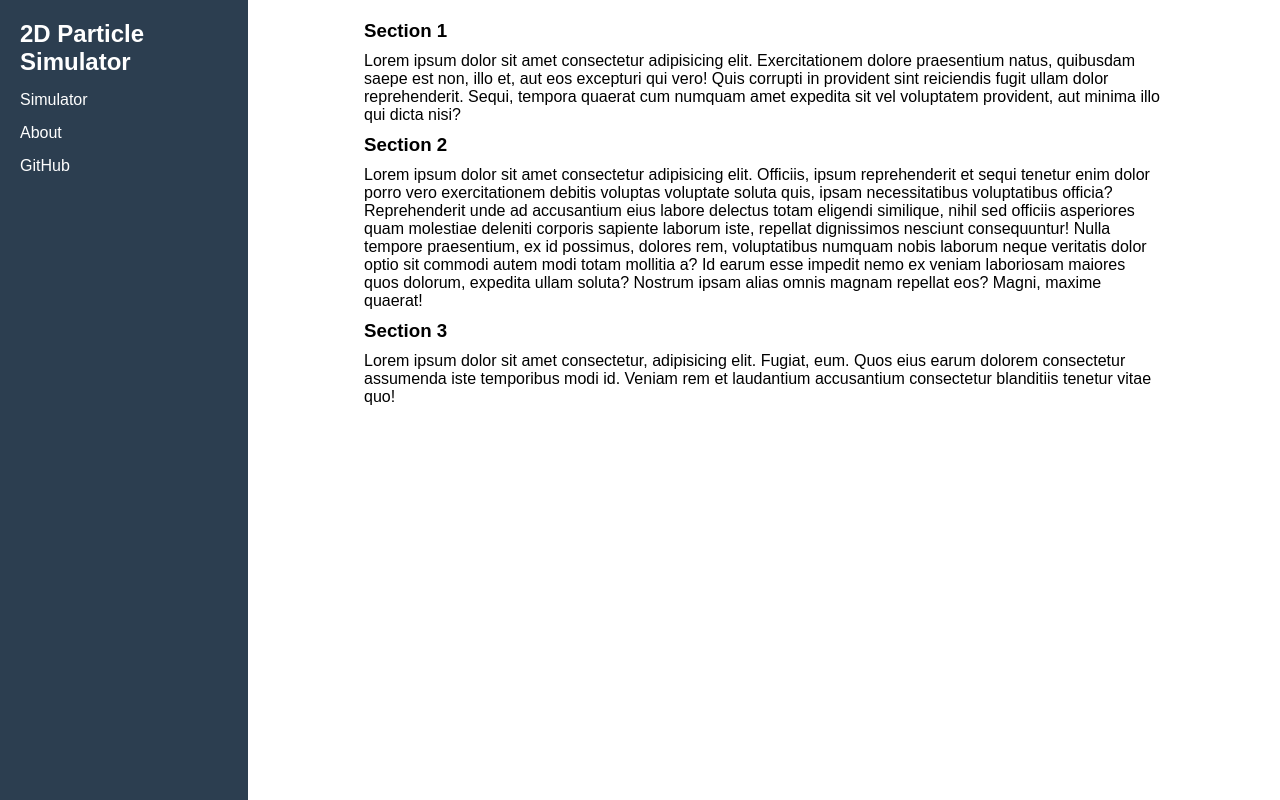
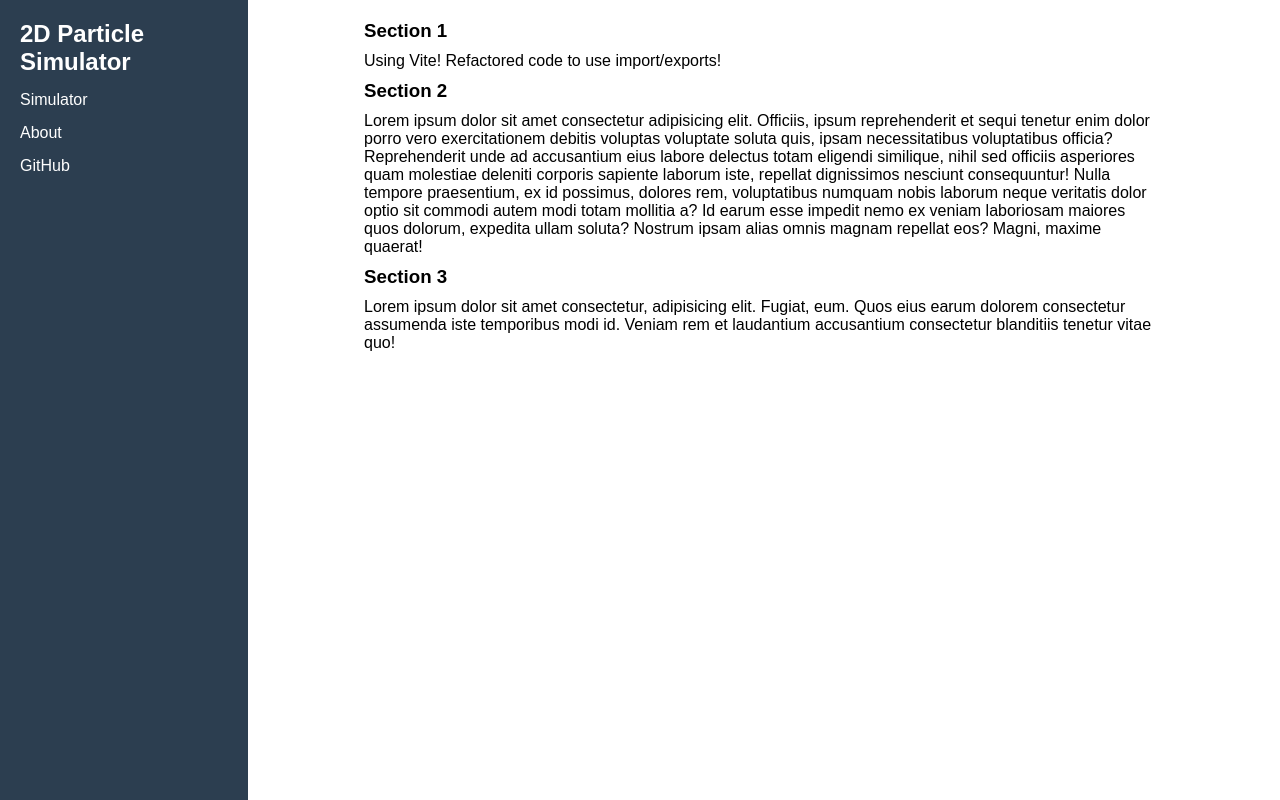
Before and after one commit to Vir1dian/2D-Particle-Simulator, a website built with Vite: page about.html in a window 1280 px wide. Built offline with nearby package versions, Linux system fonts and the light colour scheme.

Commit message:
added some changes to differentiate the vite refactor to the original version

```diff
--- a/about.html
+++ b/about.html
@@ -20,7 +20,7 @@
     <div class="content">
       <section>
         <h3>Section 1</h3>
-        <p>Lorem ipsum dolor sit amet consectetur adipisicing elit. Exercitationem dolore praesentium natus, quibusdam saepe est non, illo et, aut eos excepturi qui vero! Quis corrupti in provident sint reiciendis fugit ullam dolor reprehenderit. Sequi, tempora quaerat cum numquam amet expedita sit vel voluptatem provident, aut minima illo qui dicta nisi?</p>
+        <p>Using Vite! Refactored code to use import/exports!</p>
       </section>
       <section>
         <h3>Section 2</h3>
```
